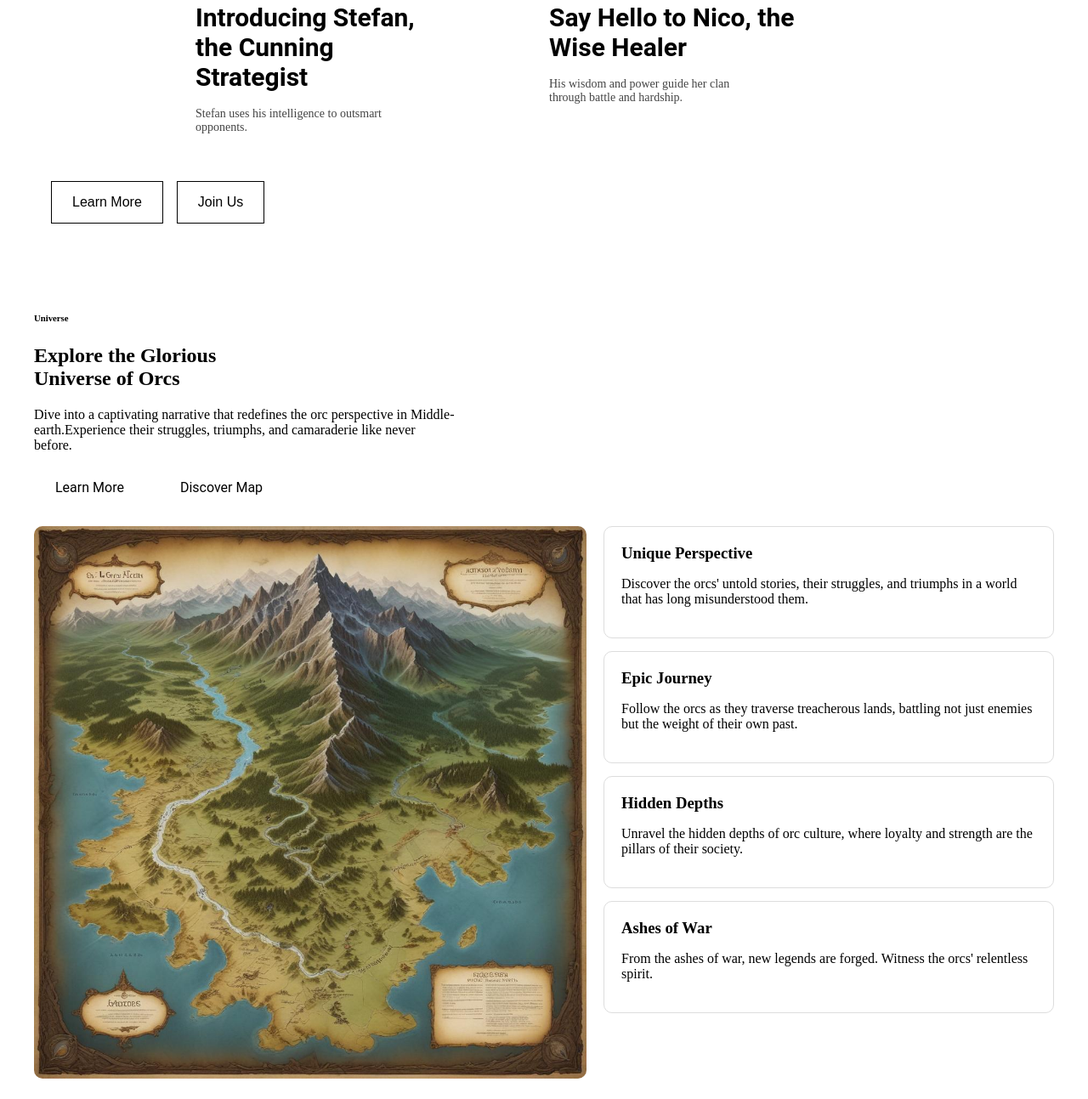
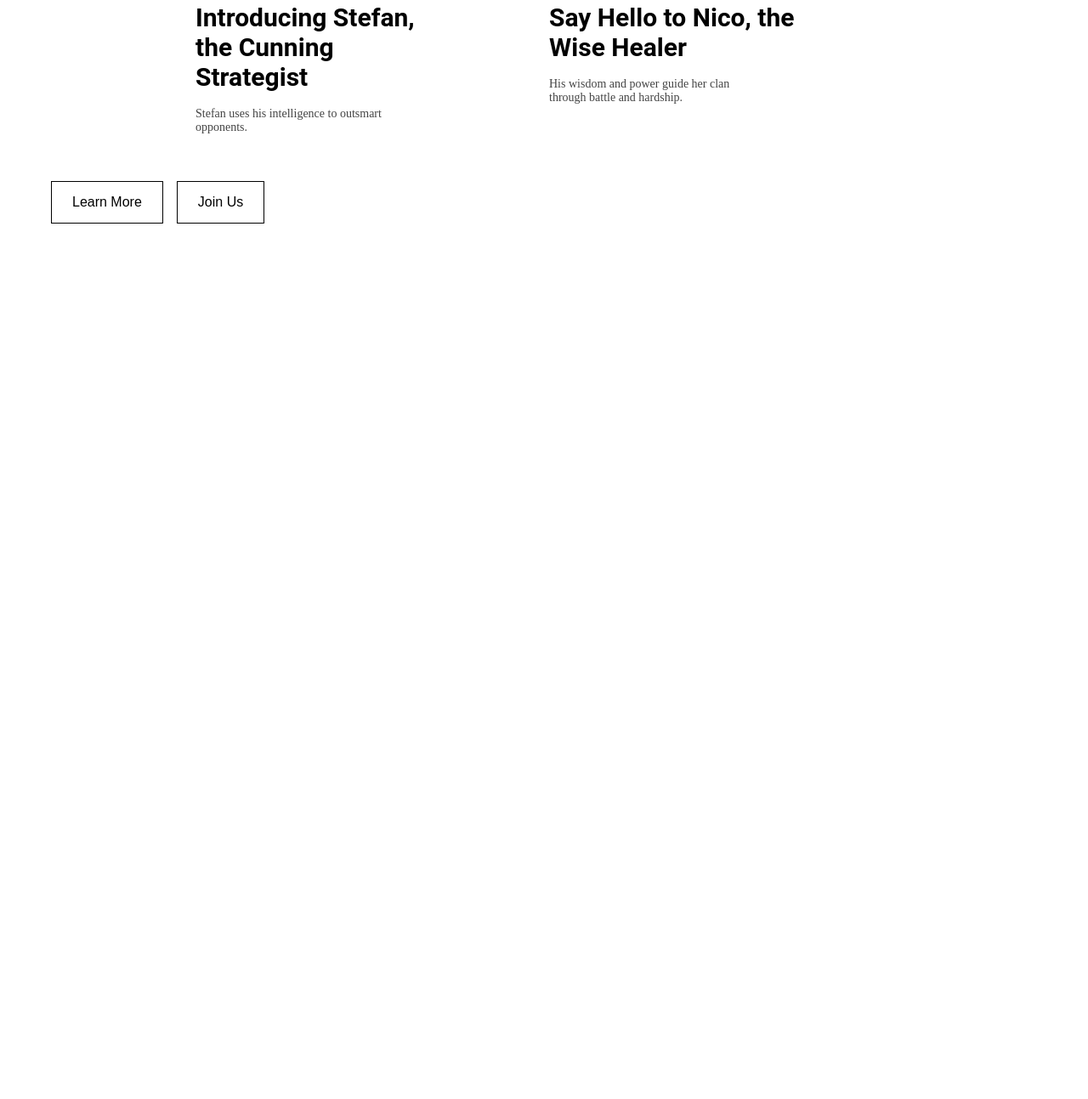
Before and after one commit to saurons-code-orc/static_orc_web_page, a website: page index.html in a window 1280 px wide. Shown: the part 2386-3679 px from the top of the page at 85% size. After the commit the page ends 2709 px from the top, so only its background shows below. Drawn offline with Linux system fonts and the light colour scheme.

Commit message:
Final meet the unforgattable orcs

```diff
--- a/index.html
+++ b/index.html
@@ -210,6 +210,7 @@
 
   </div>
 
+<!--Meet the Unforgettable Orcs of Middle-Earth Ende-->
 
 
 
@@ -222,44 +223,5 @@
 
 
 
-
-<!--Explore the Glorious Universe of Orcs ANFANG-->
-
-<div class="Explore_container">
-    <div class="Explore_header">
-        <h6>Universe</h6>
-        <h2>Explore the Glorious <br>Universe of Orcs<br></h2>
-        <p>Dive into a captivating narrative that redefines the orc perspective in Middle- <br>earth.Experience their struggles, triumphs, and camaraderie like never<br>before.<br></p>
-        <div class="teaser1-buttons">
-            <button class="btn_LM b"><a href="placeholder.html">Learn More</a></button>
-            <button class="btn_Discover"><a href="placeholder.html">Discover Map</a></button>
-        </div>
-    </div>
-    <div class="content">
-        <div class="World_map">
-            <img src="orc_Map.jpeg" alt="Orc Universe Map">
-        </div>
-        <div class="info-boxes">
-            <div class="info-box">
-                <h3>Unique Perspective</h3>
-                <p>Discover the orcs' untold stories, their struggles, and triumphs in a world that has long misunderstood them.</p>
-            </div>
-            <div class="info-box">
-                <h3>Epic Journey</h3>
-                <p>Follow the orcs as they traverse treacherous lands, battling not just enemies but the weight of their own past.</p>
-            </div>
-            <div class="info-box">
-                <h3>Hidden Depths</h3>
-                <p>Unravel the hidden depths of orc culture, where loyalty and strength are the pillars of their society.</p>
-            </div>
-            <div class="info-box">
-                <h3>Ashes of War</h3>
-                <p>From the ashes of war, new legends are forged. Witness the orcs' relentless spirit.</p>
-            </div>
-        </div>
-    </div>
-</div>
-
-
-</body>
+    </body>
 </html>
--- a/style.css
+++ b/style.css
@@ -572,7 +572,7 @@ h1 {
 
 
 
-/*Meet the Unforgettable orcs*/
+/*Meet the Unforgettable orcs Anfang*/
 
 /* ────────────────────────────── */
 /* Haupt-Container der Sektion   */
@@ -667,12 +667,12 @@ h1 {
 
 .card img {
   width: 100%;               /* Füllt den Card-Bereich */
-  max-width: 260px;          /* ✅ Begrenzt die Bildbreite */
+  max-width: 260px;          /*  Begrenzt die Bildbreite */
   height: auto;
   object-fit: contain;
   align-self: flex-start;    /* Bild links ausrichten */
   margin: 0 0 12px 0;        /* Abstand nach unten */
-  border-radius: 4px;        /* Optional: sanfte Ecken */
+  border-radius: 4px;        /* sanfte Ecken */
 
 }
 
@@ -778,84 +778,4 @@ h1 {
   }
 }
 
-
-
-
-
-
-
-
-
-
-/* Explore the Glorious Universe of Orcs */
-
-.Explore_container {
-  max-width: 1200px;
-  margin: auto;
-  padding: 20px;
-}
-.Explore_header {
-  text-align: left;
-  margin-bottom: 20px;
-}
-.header h3 {
-  font-size: 36px;
-  margin-bottom: 10px;
-}
-
-.btn_Discover {
-  display: flex;
-  padding: 12px 24px;
-  justify-content: center;
-  align-items: center;
-  gap: 8px;
-  border: 1px solid var(--Color-Neutral-white, #FFF);
-  background: var(--Color-Neutral-white, #FFF);
-}
-
-.btn_Discover a {
-  text-decoration: none;
-  color: var(--Text-primary, #000);
-  font-family: Roboto;
-  font-size: 16px;
-  font-style: normal;
-  font-weight: 400;
-  line-height: 150%; /* 24px */
-}
-
-.content {
-  display: flex;
-  flex-wrap: wrap;
-  gap: 20px;
-}
-
-.World_map {
-  flex: 1 1 50%;
-}
-.World_map img {
-  width: 100%;
-  border-radius: 10px;
-}
-.info-boxes {
-  flex: 1 1 40%;
-  display: flex;
-  flex-direction: column;
-  gap: 15px;
-}
-.info-box {
-  background: white;
-  padding: 20px;
-  border: 1px solid #ddd;
-  border-radius: 10px;
-}
-.info-box h3 {
-  margin: 0 0 10px;
-}
-@media (max-width: 768px) {
-  .content {
-      flex-direction: column;
-  }
-  .map, .info-boxes {
-      flex: 1 1 100%;
-  }
-}
+/*Meet the Unforgettable orcs Ende*/
```
